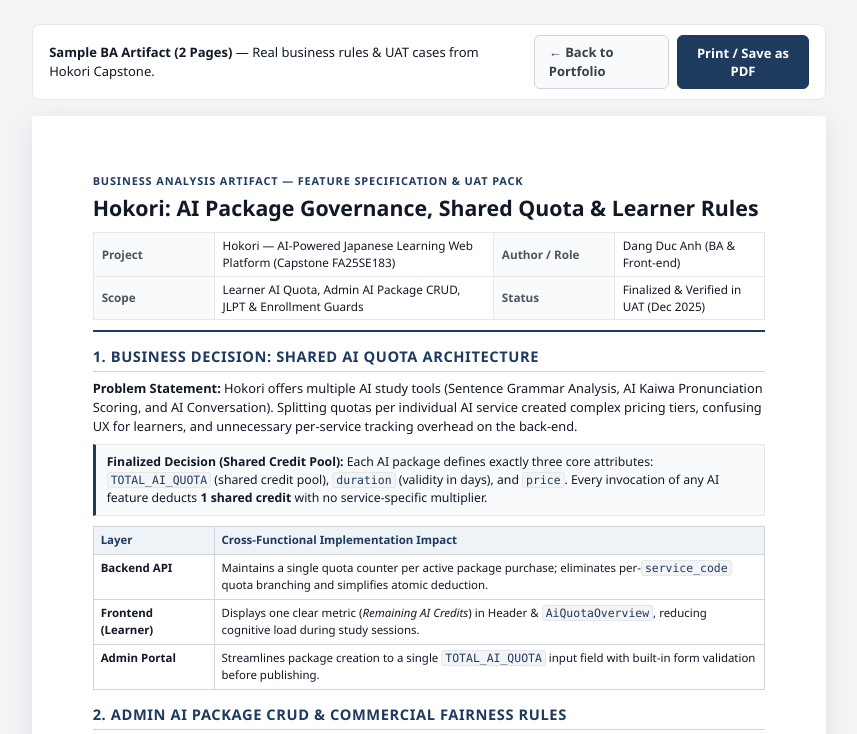
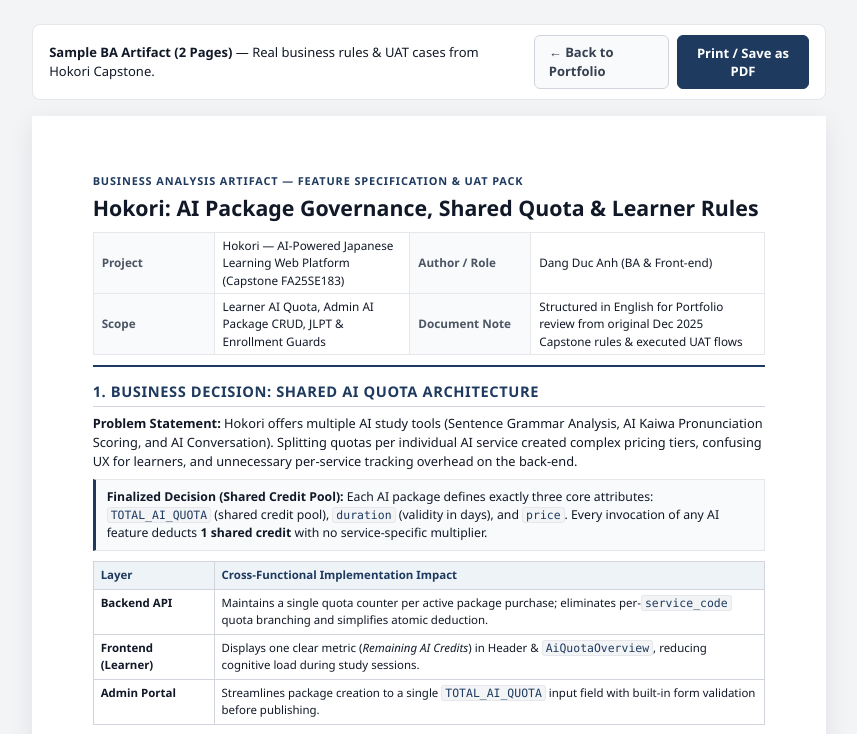
Before and after one commit to danh0999/danh0999.github.io, a plain HTML site: page hokori-ba-spec.html in a window 1280 px wide. Shown: the top 734 px of the page, without its empty margins (211-1068 px from the left). Drawn offline with Linux system fonts and the light colour scheme.

Commit message:
chore: refine team-collaboration attribution and document provenance note

```diff
--- a/hokori-ba-spec.html
+++ b/hokori-ba-spec.html
@@ -258,8 +258,8 @@
         <tr>
           <td class="meta-label">Scope</td>
           <td>Learner AI Quota, Admin AI Package CRUD, JLPT &amp; Enrollment Guards</td>
-          <td class="meta-label">Status</td>
-          <td>Finalized &amp; Verified in UAT (Dec 2025)</td>
+          <td class="meta-label">Document Note</td>
+          <td>Structured in English for Portfolio review from original Dec 2025 Capstone rules &amp; executed UAT flows</td>
         </tr>
       </table>
     </header>
```
Also changed, not shown: cv.html (+1 -1 lines), 1 other file.
